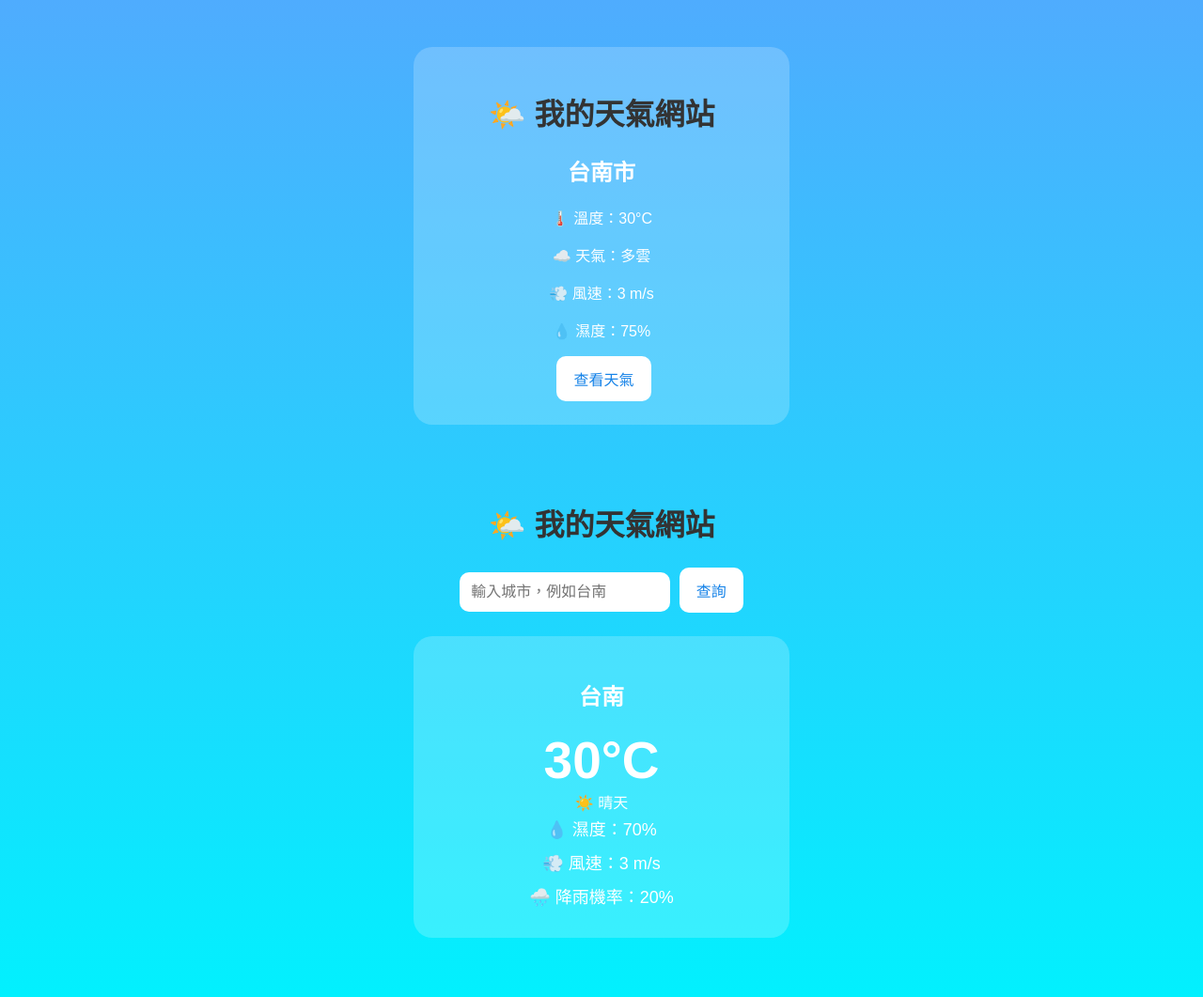
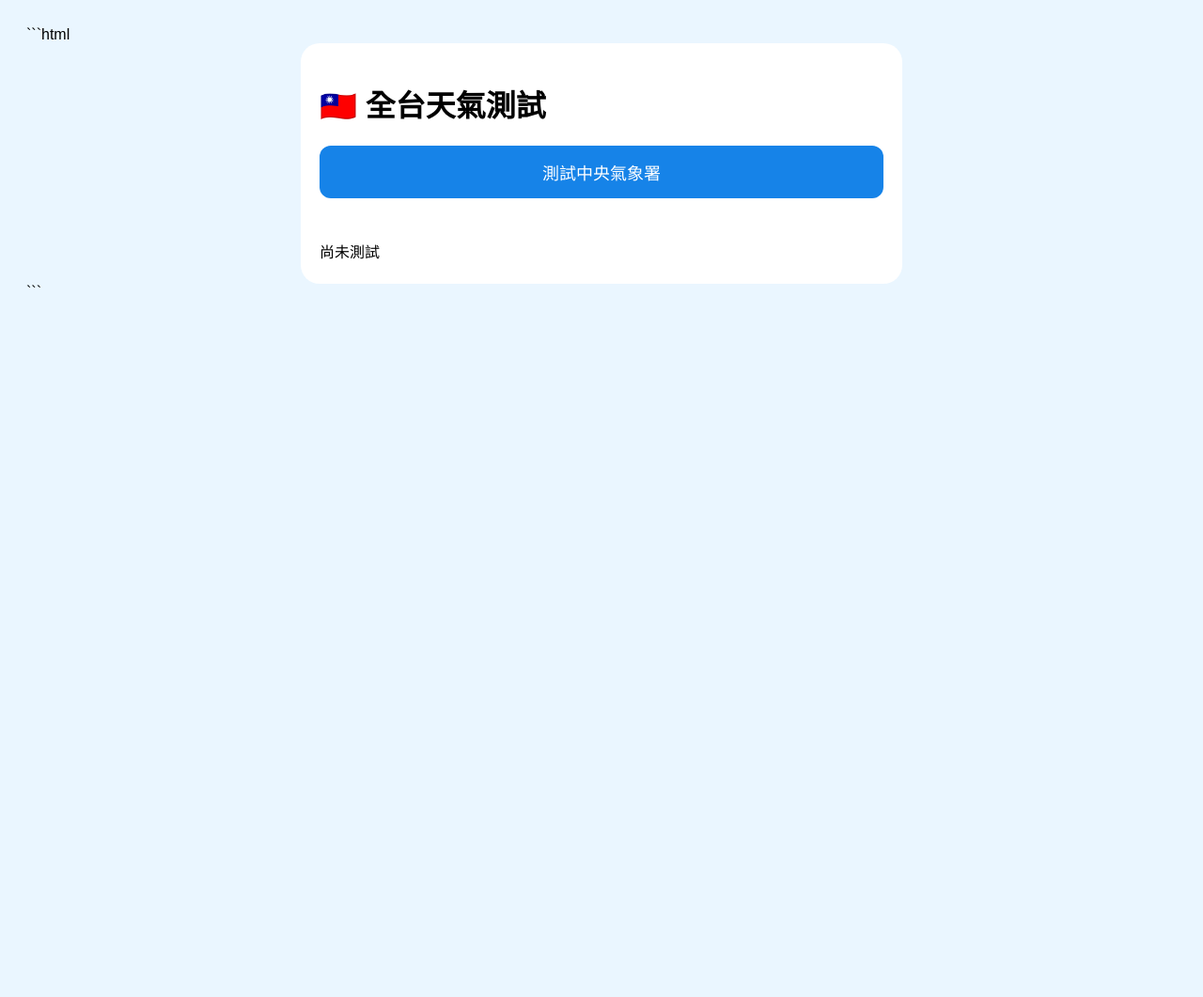
Before and after one commit to xuan-weather/weather-site, a plain HTML site: page index.html in a window 1280 px wide. Shown: the whole page at 94% size. After the commit the page ends 800 px from the top, so only its background shows below. Drawn offline with Linux system fonts and the light colour scheme.

Commit message:
Update index.html

````diff
--- a/index.html
+++ b/index.html
@@ -1,180 +1,262 @@
-
+```html
 <!DOCTYPE html>
 <html lang="zh-TW">
+
 <head>
+
 <meta charset="UTF-8">
-    <meta name="viewport" content="width=device-width, initial-scale=1.0">
-    <title>我的天氣網站</title>
+
+<meta name="viewport"
+content="width=device-width, initial-scale=1.0">
+
+<title>全台天氣 API 測試</title>
 
 <style>
+
 body {
     font-family: Arial, sans-serif;
-            text-align: center;
     background: #eaf6ff;
-            padding: 30px;
+    padding: 20px;
 }
 
-        .weather {
+.box {
+    max-width: 600px;
+    margin: auto;
     background: white;
-            padding: 25px;
+    padding: 20px;
     border-radius: 20px;
-            max-width: 350px;
-            margin: auto;
-        }
-
-        h1 {
-            color: #333;
 }
 
 button {
-            padding: 10px 20px;
+    width: 100%;
+    padding: 15px;
     border: none;
-            border-radius: 10px;
-            background: #4aa3df;
+    border-radius: 12px;
+    background: #1683e8;
     color: white;
-            font-size: 16px;
+    font-size: 18px;
 }
+
+#result {
+    margin-top: 20px;
+    white-space: pre-wrap;
+    word-break: break-word;
+    line-height: 1.6;
+}
+
 </style>
+
 </head>
 
 <body>
 
-    <div class="weather">
-        <h1>🌤️ 我的天氣網站</h1>
+<div class="box">
 
-        <h2>台南市</h2>
+<h1>🇹🇼 全台天氣測試</h1>
 
-        <p>🌡️ 溫度：30°C</p>
-        <p>☁️ 天氣：多雲</p>
-        <p>💨 風速：3 m/s</p>
-        <p>💧 濕度：75%</p>
+<button onclick="getWeather()">
+測試中央氣象署
+</button>
 
-        <button onclick="alert('今天台南天氣不錯！')">
-            查看天氣
-        </button>
-    </div>
-
-</body>
-	</html><!DOCTYPE html>
-<html lang="zh-TW">
-<head>
-<meta charset="UTF-8">
-<meta name="viewport" content="width=device-width, initial-scale=1.0">
-
-<title>我的天氣網站</title>
-
-<style>
-body {
-    margin: 0;
-    font-family: Arial, sans-serif;
-    background: linear-gradient(180deg, #4facfe, #00f2fe);
-    min-height: 100vh;
-    text-align: center;
-    color: white;
-}
-
-.container {
-    padding: 40px 20px;
-}
-
-h1 {
-    font-size: 32px;
-}
-
-.search {
-    margin: 25px auto;
-}
-
-input {
-    padding: 12px;
-    width: 200px;
-    border: none;
-    border-radius: 10px;
-    font-size: 16px;
-}
-
-button {
-    padding: 12px 18px;
-    margin-left: 5px;
-    border: none;
-    border-radius: 10px;
-    background: white;
-    color: #1683e8;
-    font-size: 16px;
-}
-
-.weather {
-    background: rgba(255,255,255,0.2);
-    border-radius: 20px;
-    padding: 25px;
-    max-width: 350px;
-    margin: 20px auto;
-}
-
-.temperature {
-    font-size: 55px;
-    font-weight: bold;
-}
-
-.info {
-    font-size: 18px;
-    line-height: 2;
-}
-</style>
-</head>
-
-<body>
-
-<div class="container">
-
-<h1>🌤️ 我的天氣網站</h1>
-
-<div class="search">
-    <input id="city" type="text" placeholder="輸入城市，例如台南">
-    <button onclick="showWeather()">查詢</button>
-</div>
-
-<div class="weather">
-
-    <h2 id="location">台南</h2>
-
-    <div class="temperature" id="temperature">
-        30°C
-    </div>
-
-    <div id="condition">
-        ☀️ 晴天
-    </div>
-
-    <div class="info">
-        💧 濕度：70%<br>
-        💨 風速：3 m/s<br>
-        🌧️ 降雨機率：20%
+<div id="result">
+尚未測試
 </div>
 
 </div>
 
-</div>
 
 <script>
 
-function showWeather() {
+/*
+====================================
+你的中央氣象署授權碼
+====================================
+*/
 
-    let city = document.getElementById("city").value;
+const API_KEY = "CWA-8BC01589-C3CD-4A80-9A3B-1AFA46E9F246";
 
-    if (city === "") {
-        alert("請輸入城市！");
+
+/*
+====================================
+全台 368 鄉鎮市區
+====================================
+*/
+
+const API_URL =
+"https://opendata.cwa.gov.tw/api/v1/rest/datastore/F-D0047-093"
++
+"?Authorization="
++
+encodeURIComponent(API_KEY)
++
+"&format=JSON";
+
+
+async function getWeather() {
+
+    const result =
+    document.getElementById("result");
+
+    result.innerText =
+    "⏳ 正在連接中央氣象署...\n";
+
+
+    try {
+
+        const response =
+        await fetch(API_URL);
+
+
+        /*
+        先顯示 HTTP 狀態
+        */
+
+        result.innerText =
+        "HTTP 狀態："
+        +
+        response.status
+        +
+        "\n正在讀取資料...";
+
+
+        const data =
+        await response.json();
+
+
+        console.log(data);
+
+
+        /*
+        API 是否成功
+        */
+
+        if (
+            data.success !== "true"
+        ) {
+
+            result.innerText =
+            "❌ API 回傳失敗\n\n"
+            +
+            JSON.stringify(
+                data,
+                null,
+                2
+            );
+
             return;
+
         }
 
-    document.getElementById("location").innerText = city;
 
-    document.getElementById("temperature").innerText = "30°C";
+        /*
+        全台行政區
+        */
 
-    document.getElementById("condition").innerText = "☀️ 晴天";
+        const locations =
+        data.records
+        .Locations[0]
+        .Location;
+
+
+        /*
+        顯示結果
+        */
+
+        let text =
+        "✅ 成功連接中央氣象署！\n\n";
+
+
+        text +=
+        "全台資料筆數："
+        +
+        locations.length
+        +
+        "\n\n";
+
+
+        /*
+        顯示第一個行政區
+        */
+
+        const area =
+        locations[0];
+
+
+        text +=
+        "第一個行政區："
+        +
+        area.LocationName
+        +
+        "\n\n";
+
+
+        /*
+        顯示有哪些氣象欄位
+        */
+
+        text +=
+        "氣象資料欄位：\n";
+
+
+        area.WeatherElement.forEach(
+            function(element) {
+
+                text +=
+                "• "
+                +
+                element.ElementName
+                +
+                "\n";
+
+            }
+        );
+
+
+        /*
+        顯示第一筆完整資料
+        */
+
+        text +=
+        "\n===== 第一個行政區資料 =====\n\n";
+
+
+        text +=
+        JSON.stringify(
+            area.WeatherElement,
+            null,
+            2
+        );
+
+
+        result.innerText =
+        text;
+
+    }
+
+
+    catch(error) {
+
+        console.log(error);
+
+
+        result.innerText =
+        "❌ 連線錯誤\n\n"
+        +
+        error.message
+        +
+        "\n\n"
+        +
+        "如果這裡仍然顯示連線錯誤，"
+        +
+        "就代表 Kodex 預覽環境無法直接連中央氣象署 API。";
+
+    }
+
 }
 
 </script>
 
 </body>
+
 </html>
+```
````
Lines whose indentation alone changed are shown as unchanged.
